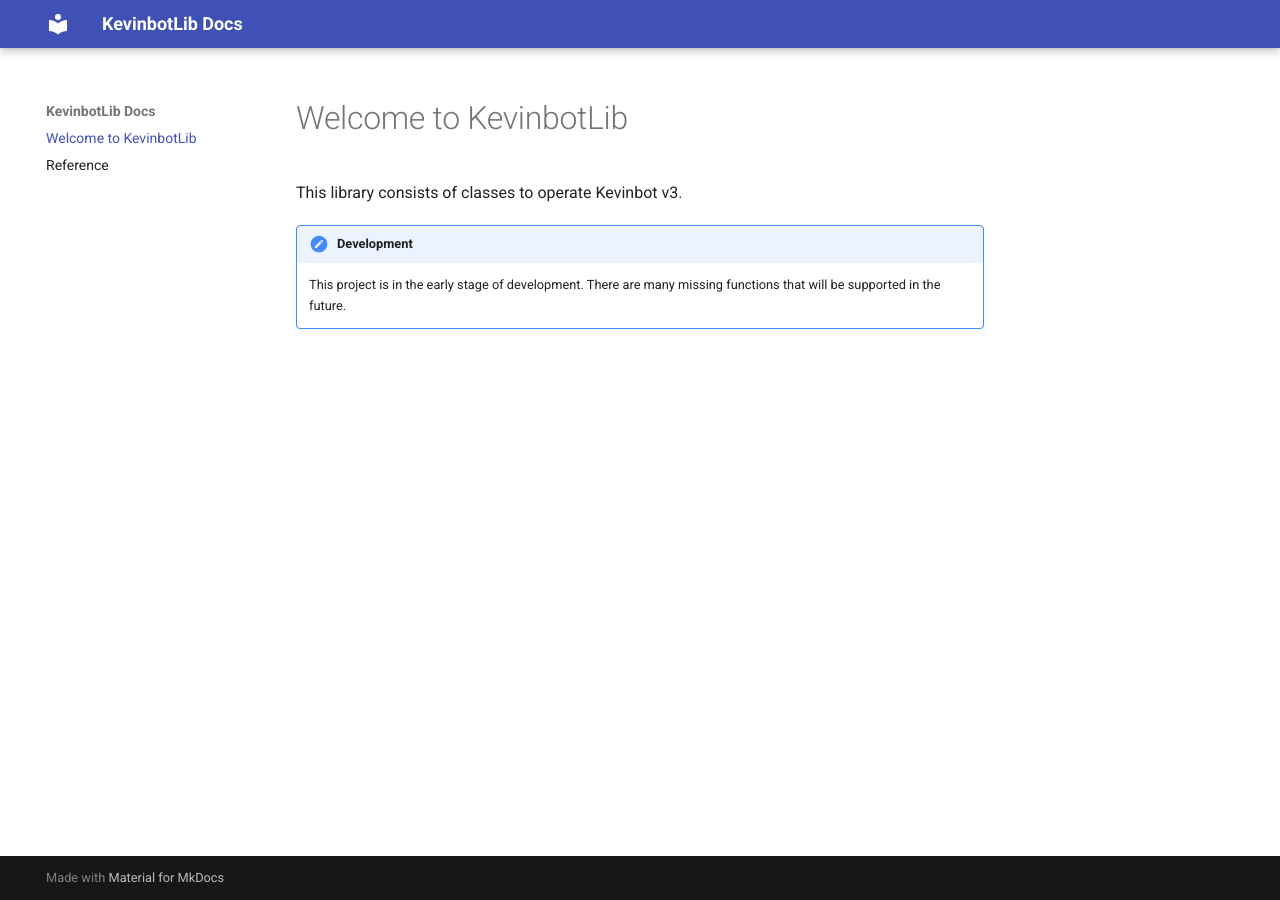
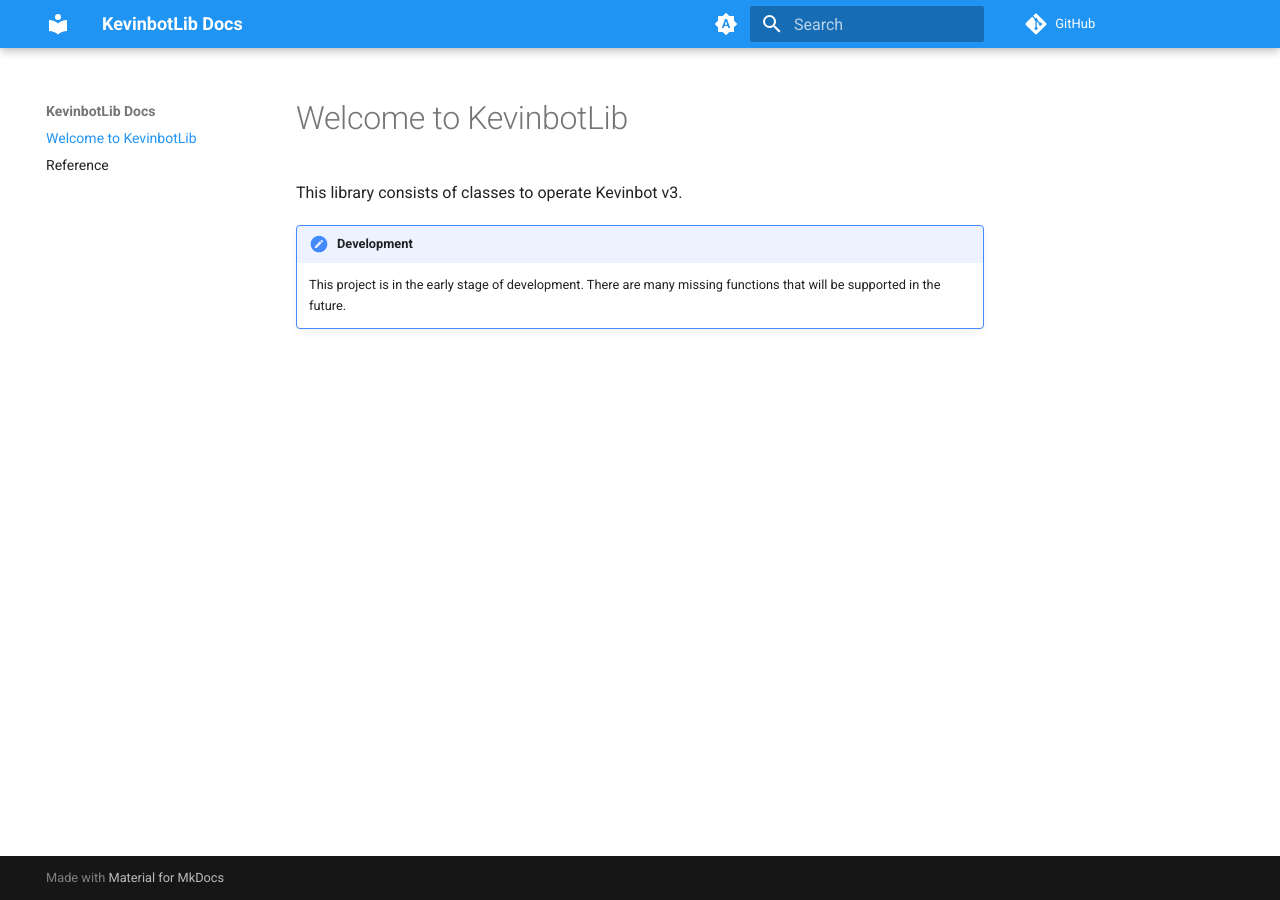
Before and after one commit to meowmeowahr/kevinbotlib, an MkDocs documentation site: the page built from docs/index.md, in a window 1280 px wide. Built offline with MkDocs 1.6.1 and Material for MkDocs 9.7.7, drawn with Linux system fonts in a browser that asks for light colours; comment, search, counter and statistics services are not loaded.

```diff
--- a/mkdocs.yaml
+++ b/mkdocs.yaml
@@ -1,7 +1,31 @@
 site_name: KevinbotLib Docs
 
 theme:
-  "material"
+  name: "material"
+  language: en
+  palette:
+    # Palette toggle for automatic mode
+    - media: "(prefers-color-scheme)"
+      primary: blue
+      toggle:
+        icon: material/brightness-auto
+        name: Switch to light mode
+
+    # Palette toggle for light mode
+    - media: "(prefers-color-scheme: light)"
+      primary: blue
+      scheme: default
+      toggle:
+        icon: material/brightness-7
+        name: Switch to dark mode
+
+    # Palette toggle for dark mode
+    - media: "(prefers-color-scheme: dark)"
+      primary: blue
+      scheme: slate
+      toggle:
+        icon: material/brightness-4
+        name: Switch to system preference
 
 markdown_extensions:
   - admonition
@@ -10,7 +34,10 @@ markdown_extensions:
 
 plugins:
   - mkdocstrings
+  - search
 
 nav:
   - index.md
   - reference.md
+
+repo_url: https://github.com/meowmeowahr/kevinbotlib
```
Also changed, not shown: docs/reference.md (+1 -0 lines).
